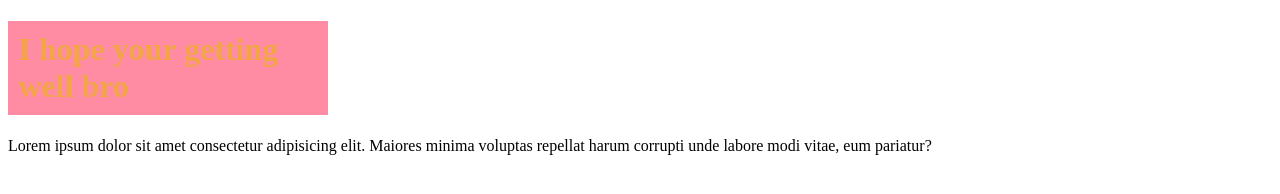
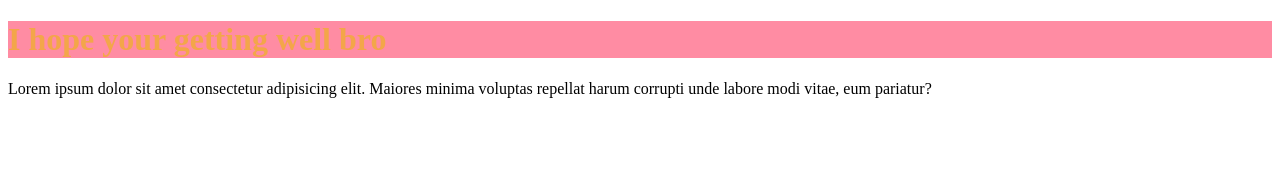
Before and after one commit to Bebo70/my-Project, a plain HTML site: page index.html in a window 1280 px wide. Drawn offline with Linux system fonts and the light colour scheme.

Commit message:
Delete the padding and the width

```diff
--- a/Style.css
+++ b/Style.css
@@ -1,6 +1,4 @@
 h1 {
     background-color: rgb(255, 140, 163);
     color: rgb(243, 166, 73);
-    padding: 10px;
-    width: 300px;
 }
```
